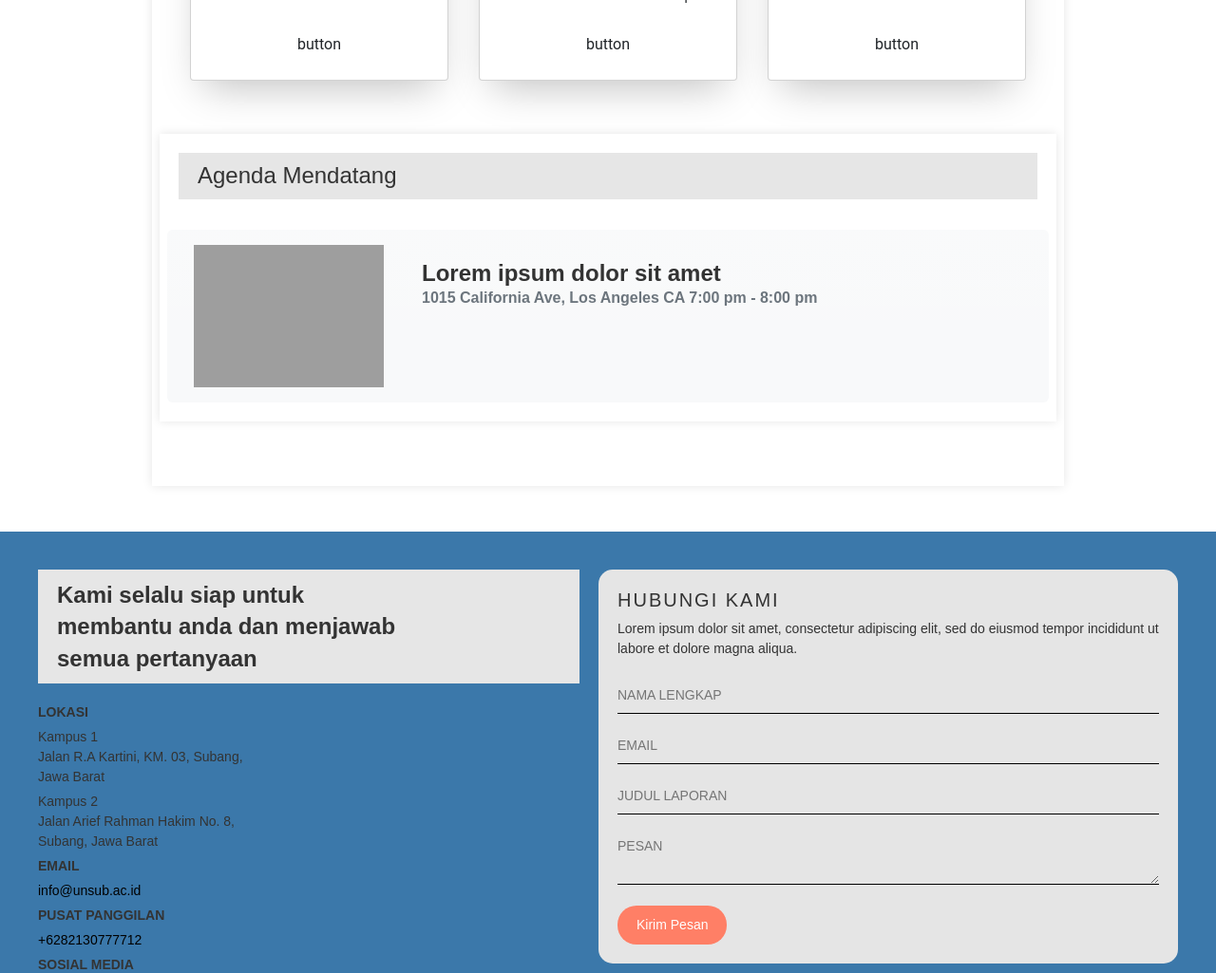
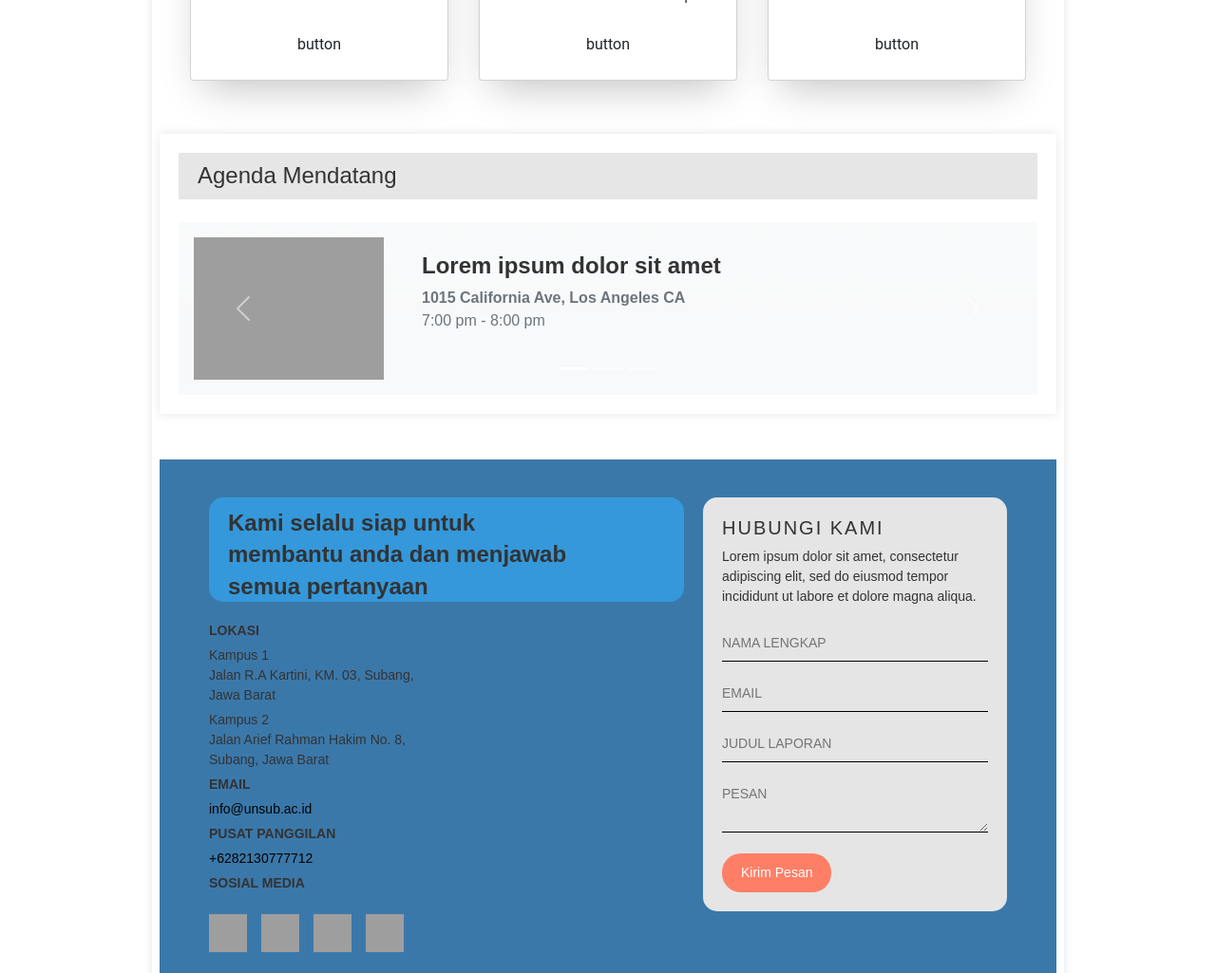
Before and after one commit to xyxrnd/web_unsub, a CodeIgniter 4 app: the page made by app/Views/page/home.php in a window 1280 px wide. Shown: the part 2394-3419 px from the top of the page at 95% size. Run offline with PHP 8.4 and a stand-in for CodeIgniter, Linux system fonts and the light colour scheme; the template is opened without the code that fills it, so the values that code supplies are empty; some libraries are stand-ins or nearby versions; grey boxes are pictures that could not be loaded.

Commit message:
membuat button back to top,  menambahkan lokasi, membuat agar agenda bisa slider

```diff
--- a/app/Views/page/home.php
+++ b/app/Views/page/home.php
@@ -333,23 +371,83 @@
 <div class="container mt-4 mb-5">
   <div class="row">
     <div class="col-md-12">
-      <h2>Agenda Mendatang</h2>
+      <h2 class="mb-4">Agenda Mendatang</h2>
     </div>
+
     <div class="col-md-12">
-      <div class="row rounded bg-light bg-gradient mt-4 p-3">
-        <div class="col-md-3 pl-0 pr-0">
-          <img src="https://picsum.photos/400/300" class="img-fluid w-100">
+      <!-- Carousel -->
+      <div id="agendaCarousel" class="carousel slide" data-bs-ride="carousel">
+        <div class="carousel-inner">
+
+          <!-- Slide 1 -->
+          <div class="carousel-item active">
+            <div class="row rounded bg-light bg-gradient p-3 shadow-sm">
+              <div class="col-md-3">
+                <img src="https://picsum.photos/400/300" class="img-fluid w-100" alt="Agenda 1">
               </div>
               <div class="col-md-9">
-          <div class="card-block p-3">
-            <h4 class="card-title mt-0"><strong>Lorem ipsum dolor sit amet</strong></h4>
-            <p class="text-secondary">
-              <strong>1015 California Ave, Los Angeles CA 7:00 pm - 8:00 pm</strong>
+                <div class="p-3">
+                  <h4 class="mt-0"><strong>Lorem ipsum dolor sit amet</strong></h4>
+                  <p class="text-secondary mb-0">
+                    <strong>1015 California Ave, Los Angeles CA</strong><br>
+                    7:00 pm - 8:00 pm
                   </p>
                 </div>
               </div>
             </div>
           </div>
+
+          <!-- Slide 2 -->
+          <div class="carousel-item">
+            <div class="row rounded bg-light bg-gradient p-3 shadow-sm">
+              <div class="col-md-3">
+                <img src="https://picsum.photos/400/301" class="img-fluid w-100" alt="Agenda 2">
+              </div>
+              <div class="col-md-9">
+                <div class="p-3">
+                  <h4 class="mt-0"><strong>Praesent commodo cursus magna</strong></h4>
+                  <p class="text-secondary mb-0">
+                    <strong>500 Sunset Blvd, New York</strong><br>
+                    6:30 pm - 9:00 pm
+                  </p>
+                </div>
+              </div>
+            </div>
+          </div>
+
+          <!-- Slide 3 -->
+          <div class="carousel-item">
+            <div class="row rounded bg-light bg-gradient p-3 shadow-sm">
+              <div class="col-md-3">
+                <img src="https://picsum.photos/400/302" class="img-fluid w-100" alt="Agenda 3">
+              </div>
+              <div class="col-md-9">
+                <div class="p-3">
+                  <h4 class="mt-0"><strong>Vestibulum id ligula porta felis</strong></h4>
+                  <p class="text-secondary mb-0">
+                    <strong>123 Main Street, Chicago</strong><br>
+                    5:00 pm - 6:30 pm
+                  </p>
+                </div>
+              </div>
+            </div>
+          </div>
+
+        </div>
+
+        <!-- Controls -->
+        <button class="carousel-control-prev" type="button" data-bs-target="#agendaCarousel" data-bs-slide="prev">
+          <span class="carousel-control-prev-icon"></span>
+        </button>
+        <button class="carousel-control-next" type="button" data-bs-target="#agendaCarousel" data-bs-slide="next">
+          <span class="carousel-control-next-icon"></span>
+        </button>
+
+        <!-- Indicators -->
+        <div class="carousel-indicators">
+          <button type="button" data-bs-target="#agendaCarousel" data-bs-slide-to="0" class="active"></button>
+          <button type="button" data-bs-target="#agendaCarousel" data-bs-slide-to="1"></button>
+          <button type="button" data-bs-target="#agendaCarousel" data-bs-slide-to="2"></button>
         </div>
       </div>
     </div>
@@ -368,7 +466,7 @@
   <div class="contact-container">
     <!-- Bagian Kiri -->
     <div class="contact-info">
-      <h2>Kami selalu siap untuk <br> membantu anda dan menjawab <br>semua pertanyaan</h2>
+      <h2 style="width:500px; height:110px; background:#3498db; border-radius:15px;">Kami selalu siap untuk <br> membantu anda dan menjawab <br>semua pertanyaan</h2>
 
       <p><b>LOKASI</b></p>
       <p>Kampus 1<br>Jalan R.A Kartini, KM. 03, Subang,<br>Jawa Barat</p>
@@ -423,10 +521,41 @@
   <!-- Lokasi -->
   <div class="location">
     <h2>LOKASI UNIVERSITAS SUBANG</h2>
-    <div class="map-placeholder"></div>
+    <div class="map-placeholder">
+      <iframe src="https://www.google.com/maps/embed?pb=!1m18!1m12!1m3!1d5605.303181038212!2d107.78388893916801!3d-6.57859648693668!2m3!1f0!2f0!3f0!3m2!1i1024!2i768!4f13.1!3m3!1m2!1s0x2e693b4130dcd33f%3A0xb8f2d91a2faaa0fe!2sUniversitas%20Subang!5e0!3m2!1sid!2sid!4v1758246722486!5m2!1sid!2sid" width="840" height="200" style="border:0;" allowfullscreen="" loading="lazy" referrerpolicy="no-referrer-when-downgrade"></iframe>
+    </div>
   </div>
 
 </footer>
+
+ <!-- Tombol -->
+  <div id="backToTop" onclick="scrollToTop()">
+    <!-- Panah ke atas (SVG) -->
+    <svg xmlns="http://www.w3.org/2000/svg" viewBox="0 0 24 24">
+      <path d="M4 12l1.41 1.41L11 7.83V20h2V7.83l5.59 5.58L20 12l-8-8-8 8z"/>
+    </svg>
+  </div>
+
+  <script>
+    const btn = document.getElementById("backToTop");
+
+    // tampilkan tombol saat scroll ke bawah 200px
+    window.onscroll = function () {
+      if (document.body.scrollTop > 200 || document.documentElement.scrollTop > 200) {
+        btn.classList.add("show");
+      } else {
+        btn.classList.remove("show");
+      }
+    };
+
+    // fungsi scroll ke atas
+    function scrollToTop() {
+      window.scrollTo({
+        top: 0,
+        behavior: "smooth"
+      });
+    }
+  </script>
 
 
 </body>
```
Also changed, not shown: other parts of app/Views/page/home.php (+38 -0 lines). Lines whose indentation alone changed are shown as unchanged.
